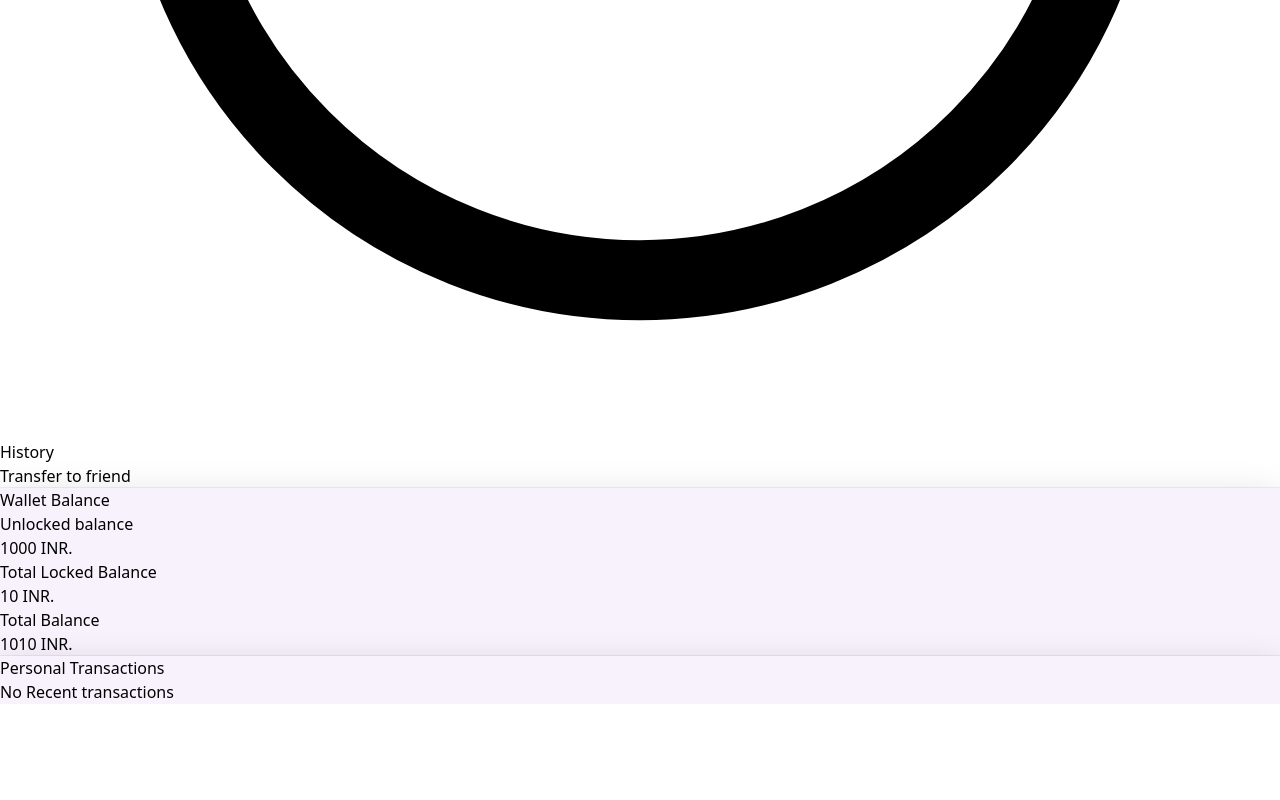
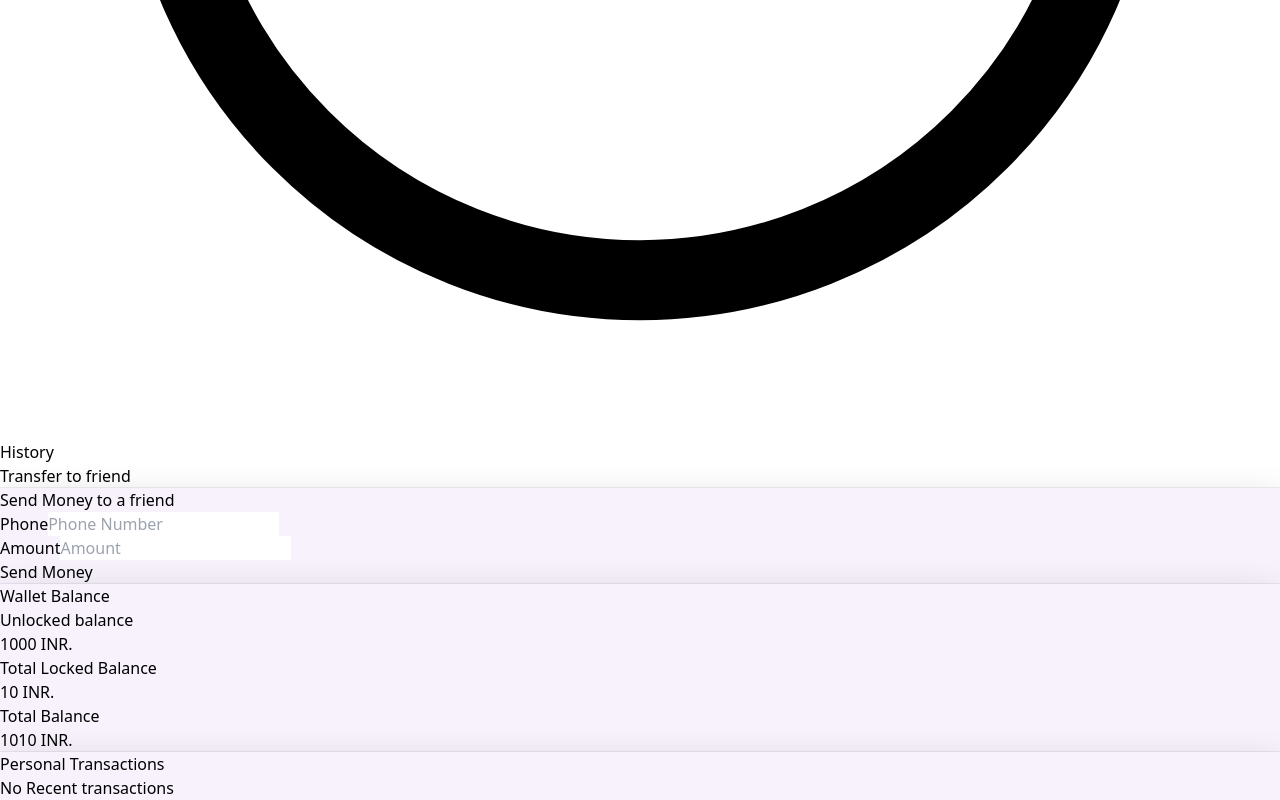
Before and after one commit to Abhijeet1710/PayTm-UI, a React (Vite) app: page /transfer in a window 1280 px wide. Shown: the part 4800-5600 px from the top of the page. Before the commit the page ends 5504 px from the top, so only its background shows below. Built offline with nearby package versions, Linux system fonts and the light colour scheme.

Commit message:
SendMoney uncommented on Transfer page

```diff
--- a/src/components/transfer/Transfer.tsx
+++ b/src/components/transfer/Transfer.tsx
@@ -1,4 +1,5 @@
 import { BalanceCard } from "../common/components/BalanceCard";
+import { SendMoney } from "../common/components/SendMoneyCard";
 import { TransactionsCard } from "../common/components/TransactionsCard";
 
 export default function Transfer () {
@@ -12,7 +13,7 @@ export default function Transfer () {
         </div>
         <div className="grid grid-cols-1 gap-4 md:grid-cols-2 p-4">
             <div>
-                {/* <SendMoney /> */}
+                <SendMoney />
             </div>
             <div>
                 <BalanceCard amount={balance.amount} locked={balance.locked} />
```
